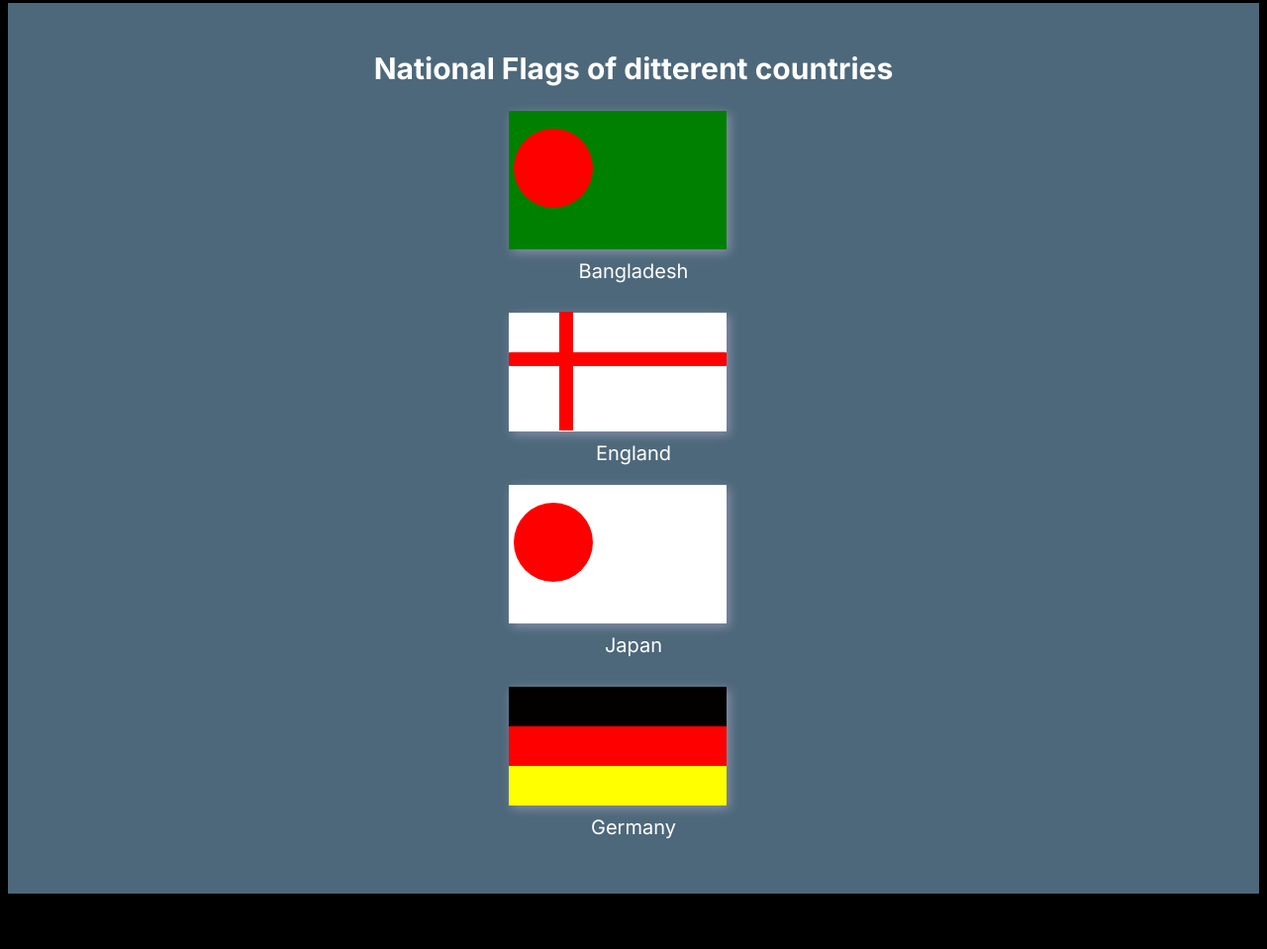
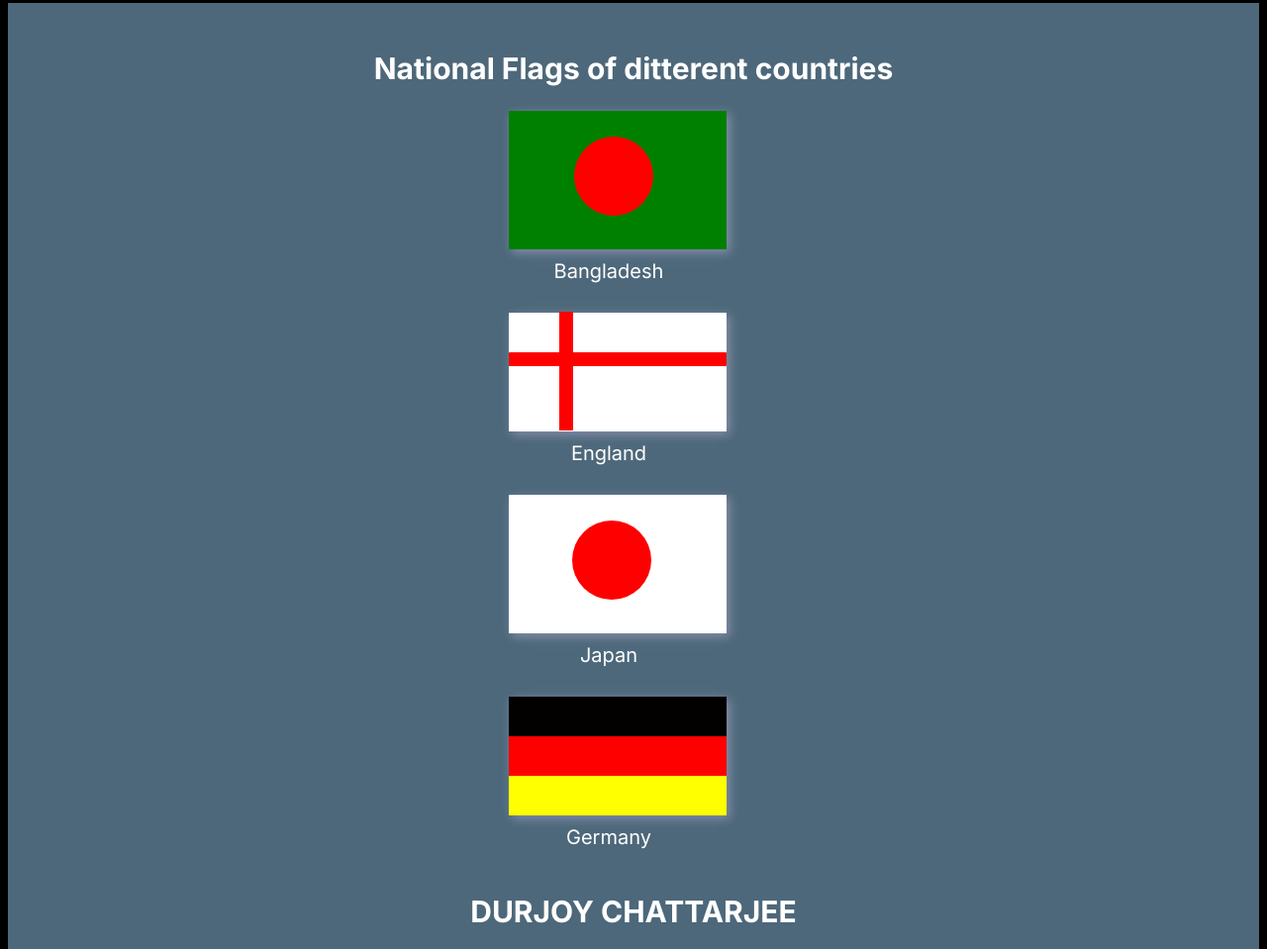
Before and after one commit to Durjoychaterjee/assignment-number02, a plain HTML site: page index.html in a window 1280 px wide. Shown: the part 3683-4642 px from the top of the page at 99% size. Before the commit the page ends 4594 px from the top, so only its background shows below. Drawn offline with Linux system fonts and the light colour scheme.

Commit message:
flag added

```diff
--- a/index.html
+++ b/index.html
@@ -240,7 +240,9 @@
     <div class="ger3"></div>
    </div>
    <div class="name">Germany</div>
+   <div><h2 class="name-d">DURJOY CHATTARJEE</h2></div>
 </div>
+
 
     </main>
 
--- a/styles/style.css
+++ b/styles/style.css
@@ -424,15 +424,15 @@ margin-top: -20px;
     box-shadow: 3px 3px 10px #8991ab;
     margin-left: 40%;
 }
-.lal{
+.lal {
     height: 80px;
     width: 80px;
     background-color: #ff0000;
     border-radius: 50%;
     display: inline-block;
     margin-bottom: 5px;
-    margin-top: 8px;
-    margin-left: 5px;
+    margin-top: 16px;
+    margin-left: 66px;
 }
 .name{
     color: white;
@@ -440,6 +440,7 @@ margin-top: -20px;
     position: relative;
     font-size: 20px;
     text-align: center;
+    margin-left: -50px;
 }
 /* England */
 .eng{
@@ -473,7 +474,7 @@ margin-top: -20px;
     margin-top: -92px;
     margin-left: 51px;
 }
-.japan1{
+.japan1 {
     height: 120px;
     width: 220px;
     background-color: #ffff;
@@ -482,17 +483,17 @@ margin-top: -20px;
     padding-bottom: 10px;
     box-shadow: 3px 3px 10px #8991ab;
     margin-left: 40%;
-    margin-top: 20px;
+    margin-top: 30px;
 }
-.japan2{
+.japan2 {
     height: 80px;
     width: 80px;
     background-color: #ff0000;
     border-radius: 50%;
     display: inline-block;
     margin-bottom: 5px;
-    margin-top: 8px;
-    margin-left: 5px;
+    margin-top: 16px;
+    margin-left: 64px;
 }
 .ger{
     height: 120px;
@@ -523,3 +524,8 @@ margin-top: -20px;
 .flag-header{
     text-align: center;
 }
+h2.name-d {
+    text-align: center;
+    background: #4d687a;
+    padding: 20px;
+}
```
